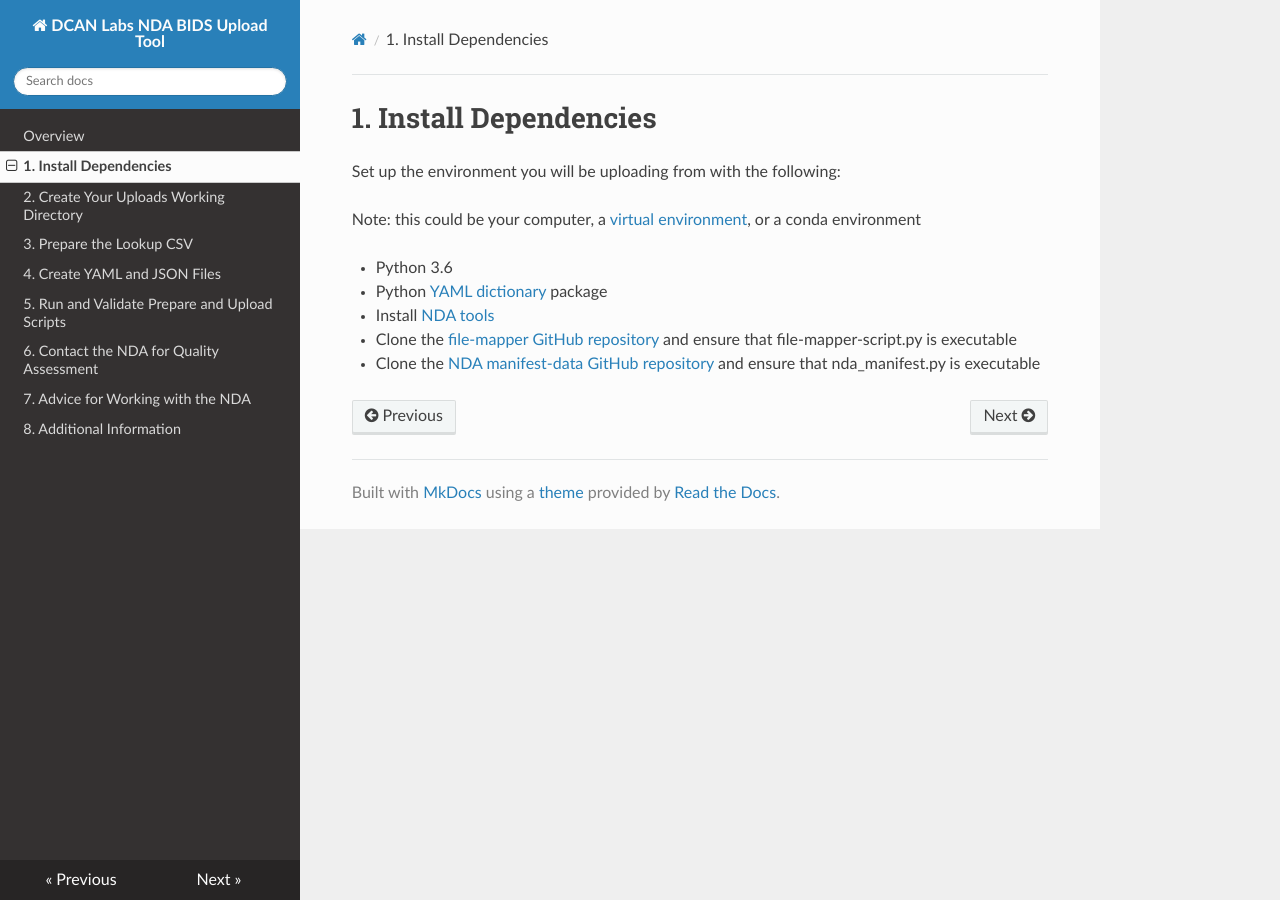
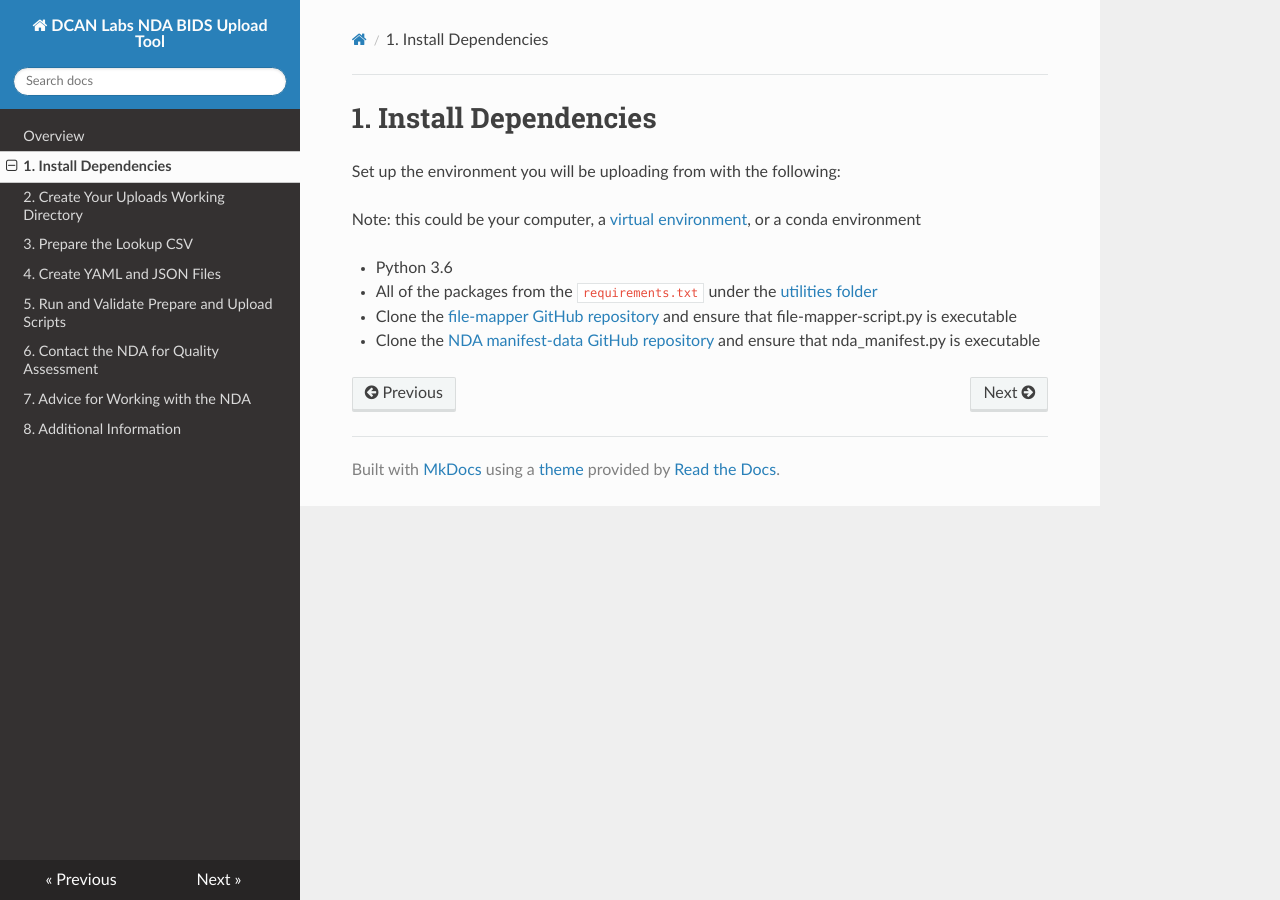
Before and after one commit to DCAN-Labs/nda-bids-upload, an MkDocs documentation site: the page built from docs/dependencies.md, in a window 1280 px wide. Built offline with MkDocs 1.6.1, drawn with Linux system fonts in a browser that asks for light colours; nearby versions of some CDN libraries.

Commit message:
add requirements.txt and docs

```diff
--- a/docs/dependencies.md
+++ b/docs/dependencies.md
@@ -7,9 +7,7 @@ or a conda environment
 
 -   Python 3.6
 
--   Python [YAML dictionary](https://pypi.org/project/PyYAML/) package
-
--   Install [NDA tools](https://github.com/NDAR/nda-tools)
+-   All of the packages from the `requirements.txt` under the [utilities folder](https://github.com/DCAN-Labs/nda-bids-upload/tree/main/utilities)
 
 -   Clone the [file-mapper GitHub repository](https://github.com/DCAN-Labs/file-mapper) and ensure that file-mapper-script.py is executable
 
```
Also changed, not shown: 1 other file.
